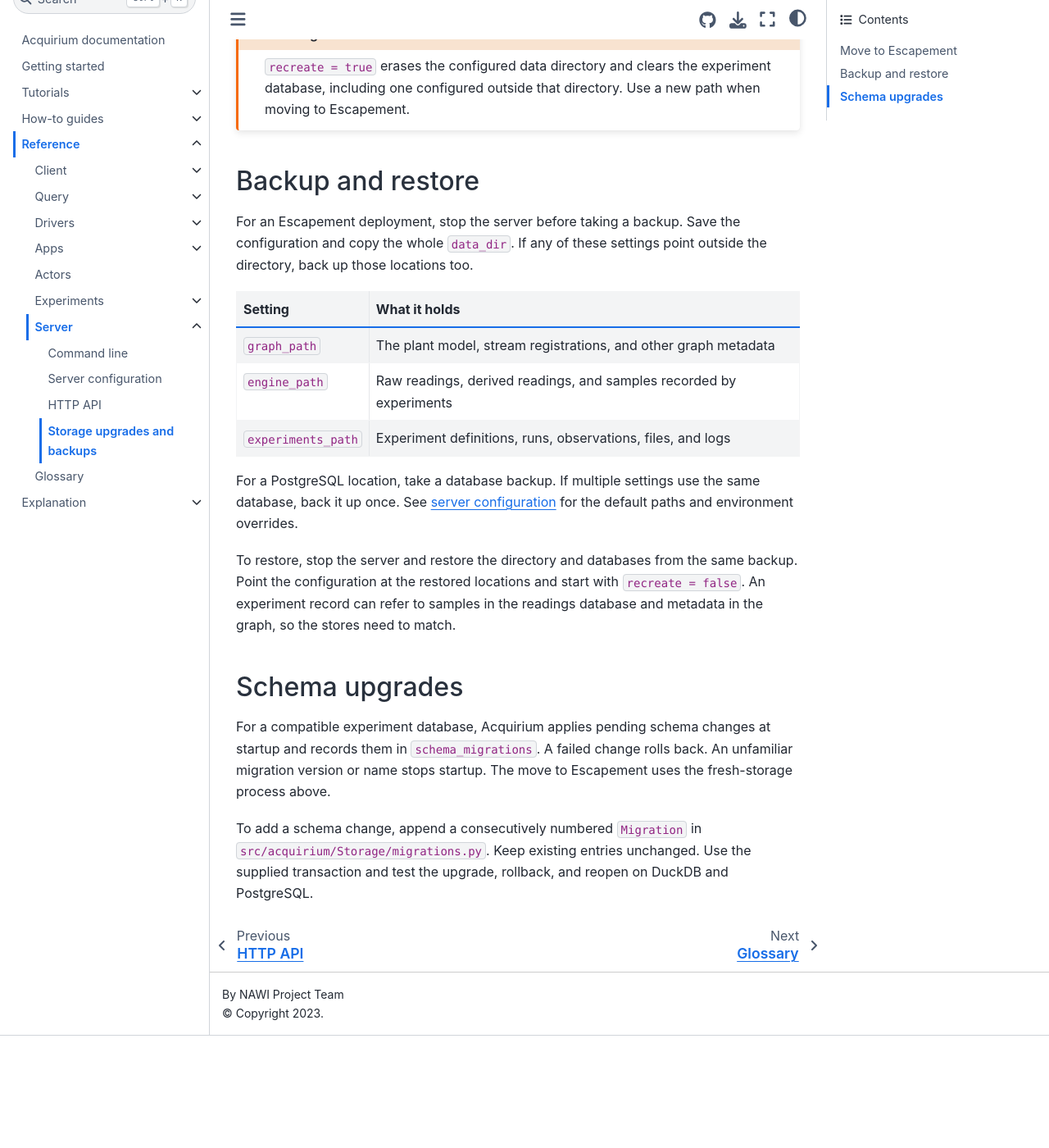
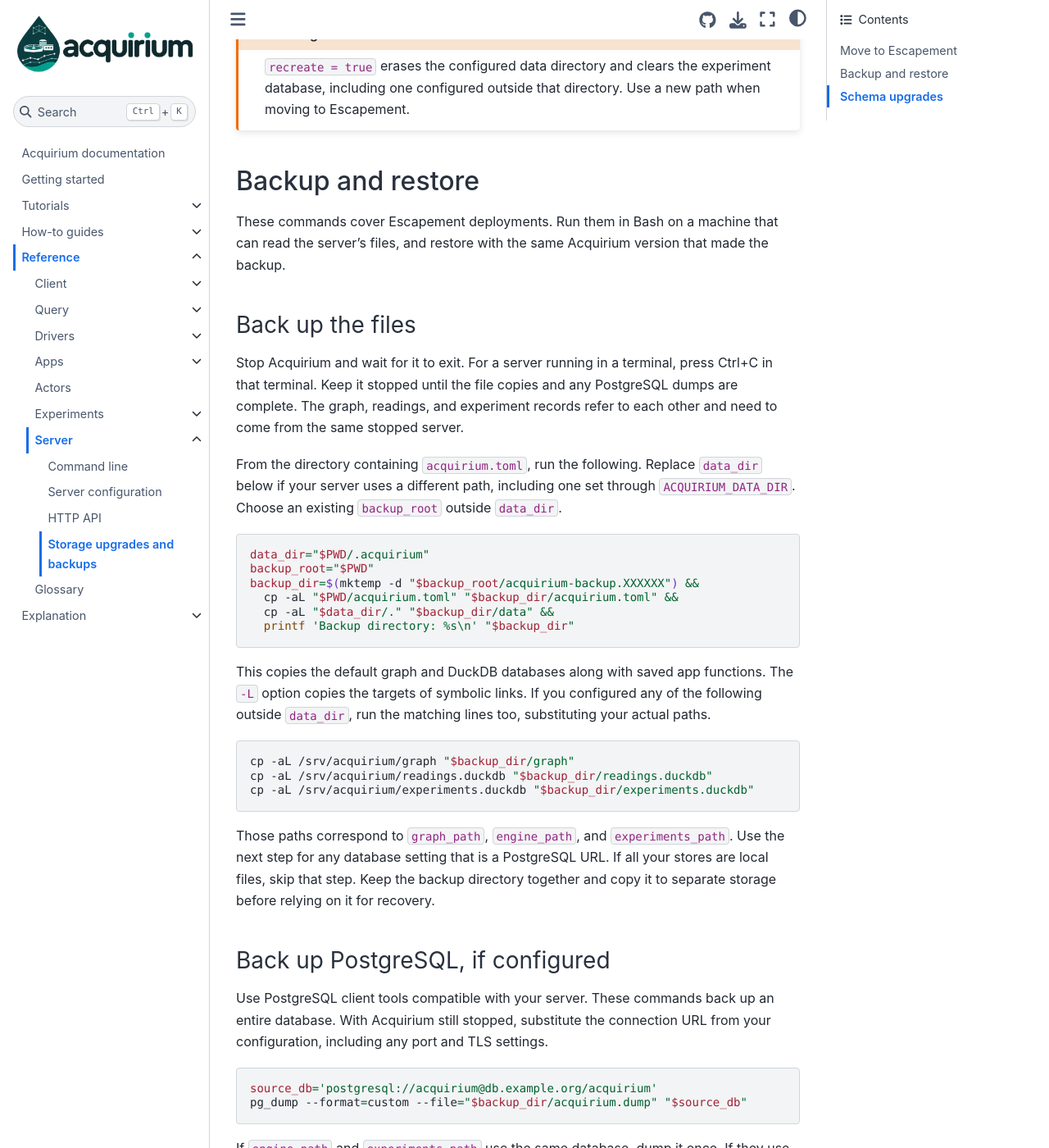
Before and after one commit to DataDrivenCPS/acquirium, a Jupyter Book: the page built from docs/reference/server/storage-migrations.md, in a window 1280 px wide and 1400 px high, scrolled down 629 px. Shown: the whole window at 82% size. Built offline with Jupyter Book 1.0.4 settings and Sphinx 7.4.7 and the Sphinx Book theme 1.1.4, drawn with Linux system fonts in a browser that asks for light colours; before the commit the page ends 1892 px from its top, so only the background shows below that; some of the changed text lies outside the part shown.

Commit message:
Document exact storage backup and restore commands

````diff
--- a/docs/reference/server/storage-migrations.md
+++ b/docs/reference/server/storage-migrations.md
@@ -30,24 +30,157 @@ Use a new path when moving to Escapement.
 
 ## Backup and restore
 
-For an Escapement deployment, stop the server before taking a backup. Save
-the configuration and copy the whole `data_dir`. If any of these settings
-point outside the directory, back up those locations too.
+These commands cover Escapement deployments. Run them in Bash on a machine
+that can read the server's files, and restore with the same Acquirium version
+that made the backup.
 
-| Setting | What it holds |
-| --- | --- |
-| `graph_path` | The plant model, stream registrations, and other graph metadata |
-| `engine_path` | Raw readings, derived readings, and samples recorded by experiments |
-| `experiments_path` | Experiment definitions, runs, observations, files, and logs |
+### Back up the files
 
-For a PostgreSQL location, take a database backup. If multiple settings use
-the same database, back it up once. See [server configuration](configuration.md)
-for the default paths and environment overrides.
+Stop Acquirium and wait for it to exit. For a server running in a terminal,
+press Ctrl+C in that terminal. Keep it stopped until the file copies and any
+PostgreSQL dumps are complete. The graph, readings, and experiment records
+refer to each other and need to come from the same stopped server.
 
-To restore, stop the server and restore the directory and databases from the
-same backup. Point the configuration at the restored locations and start with
-`recreate = false`. An experiment record can refer to samples in the readings
-database and metadata in the graph, so the stores need to match.
+From the directory containing `acquirium.toml`, run the following. Replace
+`data_dir` below if your server uses a different path, including one set
+through `ACQUIRIUM_DATA_DIR`. Choose an existing `backup_root` outside
+`data_dir`.
+
+```bash
+data_dir="$PWD/.acquirium"
+backup_root="$PWD"
+backup_dir=$(mktemp -d "$backup_root/acquirium-backup.XXXXXX") &&
+  cp -aL "$PWD/acquirium.toml" "$backup_dir/acquirium.toml" &&
+  cp -aL "$data_dir/." "$backup_dir/data" &&
+  printf 'Backup directory: %s\n' "$backup_dir"
+```
+
+This copies the default graph and DuckDB databases along with saved app
+functions. The `-L` option copies the targets of symbolic links. If you
+configured any of the following outside `data_dir`, run the matching lines
+too, substituting your actual paths.
+
+```bash
+cp -aL /srv/acquirium/graph "$backup_dir/graph"
+cp -aL /srv/acquirium/readings.duckdb "$backup_dir/readings.duckdb"
+cp -aL /srv/acquirium/experiments.duckdb "$backup_dir/experiments.duckdb"
+```
+
+Those paths correspond to `graph_path`, `engine_path`, and `experiments_path`.
+Use the next step for any database setting that is a PostgreSQL URL. If all
+your stores are local files, skip that step. Keep the backup directory together
+and copy it to separate storage before relying on it for recovery.
+
+### Back up PostgreSQL, if configured
+
+Use PostgreSQL client tools compatible with your server. These commands
+back up an entire database. With Acquirium still stopped, substitute the
+connection URL from your configuration, including any port and TLS settings.
+
+```bash
+source_db='postgresql://acquirium@db.example.org/acquirium'
+pg_dump --format=custom --file="$backup_dir/acquirium.dump" "$source_db"
+```
+
+If `engine_path` and `experiments_path` use the same database, dump it once.
+If they use different databases, run the command for each and use a different
+filename for each dump. [PostgreSQL backup command reference](https://www.postgresql.org/docs/current/app-pgdump.html)
+
+### Restore into a new location
+
+Set `backup_dir` to the directory printed during backup. Copy its data to a
+new directory and create a configuration for checking the restore without
+starting drivers or configured apps. If `18000` is taken, use an available port
+in the configuration and in the checks below.
+
+```bash
+backup_dir="/absolute/path/to/acquirium-backup.REPLACE_ME"
+restore_dir=$(mktemp -d "$PWD/acquirium-restore.XXXXXX") &&
+  cp -a "$backup_dir/data" "$restore_dir/data" &&
+cat > "$restore_dir/restore.toml" <<'EOF'
+[server]
+host = "127.0.0.1"
+port = 18000
+data_dir = "data"
+exact_only = true
+recreate = false
+EOF
+```
+
+For each external file or directory you backed up, run its matching command.
+
+```bash
+cp -a "$backup_dir/graph" "$restore_dir/graph"
+cp -a "$backup_dir/readings.duckdb" "$restore_dir/readings.duckdb"
+cp -a "$backup_dir/experiments.duckdb" "$restore_dir/experiments.duckdb"
+```
+
+For the files you copied, add the corresponding settings under `[server]`
+in `restore.toml`.
+
+```toml
+graph_path = "graph"
+engine_path = "readings.duckdb"
+experiments_path = "experiments.duckdb"
+```
+
+For a PostgreSQL dump, create an empty database and restore into it. Replace
+the host, user, and restore database name below. If an administrator runs
+`createdb`, have them set `--owner=acquirium` using your actual server role.
+Run `pg_restore` as that role so it owns the restored tables.
+
+```bash
+maintenance_db='postgresql://acquirium@db.example.org/postgres'
+restored_db='postgresql://acquirium@db.example.org/acquirium_restore'
+createdb --maintenance-db="$maintenance_db" acquirium_restore &&
+  pg_restore --single-transaction --no-owner --no-privileges \
+    --dbname="$restored_db" "$backup_dir/acquirium.dump"
+```
+
+In `restore.toml`, set `engine_path` and/or `experiments_path` to the restored
+database URLs. Restore separate dumps into separate databases. If you set
+`engine_schema` or a PostgreSQL `search_path` before, keep it the same for
+the restored database. [PostgreSQL restore command reference](https://www.postgresql.org/docs/current/app-pgrestore.html)
+
+Start the restore server. The `env` options below keep storage overrides
+from the original server out of this check. If you run Acquirium through uv,
+use `uv run acquirium server` from its project directory in the last line.
+
+```bash
+env -u ACQUIRIUM_DATA_DIR -u ACQUIRIUM_GRAPH_PATH \
+    -u ACQUIRIUM_ENGINE_PATH -u ACQUIRIUM_ENGINE_SCHEMA \
+    -u ACQUIRIUM_EXPERIMENTS_PATH ACQUIRIUM_RECREATE=false \
+    acquirium server --config "$restore_dir/restore.toml"
+```
+
+In a second terminal, check that the server answers.
+
+```bash
+curl -fsS http://127.0.0.1:18000/health
+```
+
+It should return `{"ok":true}`. Then open a Python session and substitute a
+source ID and stream name you expect in the backup.
+
+```python
+import acquirium as aq
+
+client = aq.Acquirium(server_url="127.0.0.1", server_port=18000)
+print(client.stream("gateway", "temperature").dataframe(limit=5))
+```
+
+If you recorded experiments, check a run too. Replace `REPLACE_WITH_RUN_ID`.
+
+```bash
+curl -fsS http://127.0.0.1:18000/experiments/runs/REPLACE_WITH_RUN_ID
+```
+
+After checking the restore, stop the test server. To switch to the restored
+stores, stop the original server if you restarted it. Copy the saved
+`acquirium.toml` beside your original config under a new name. Set its storage
+paths to the restored locations, using absolute paths for local files. Set
+`recreate = false` and update any storage environment overrides before
+starting it.
 
 ## Schema upgrades
 
````
